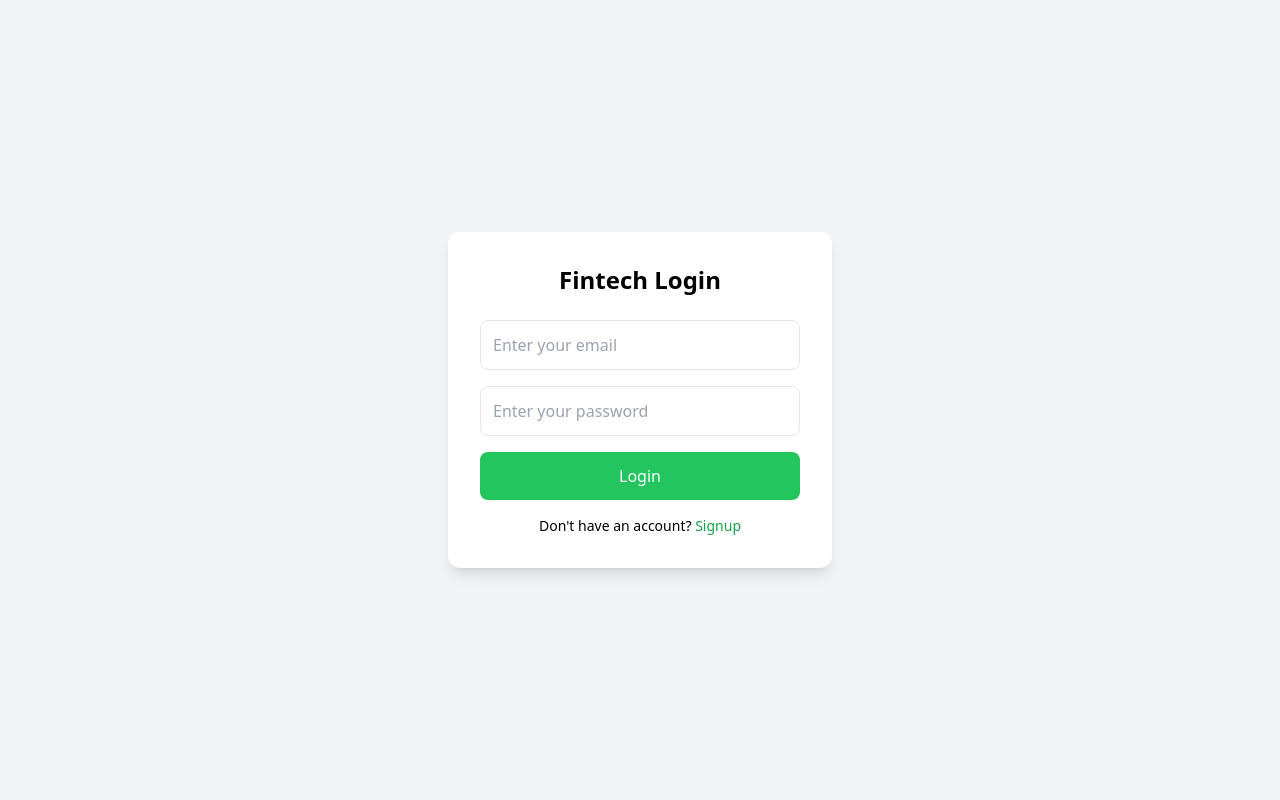
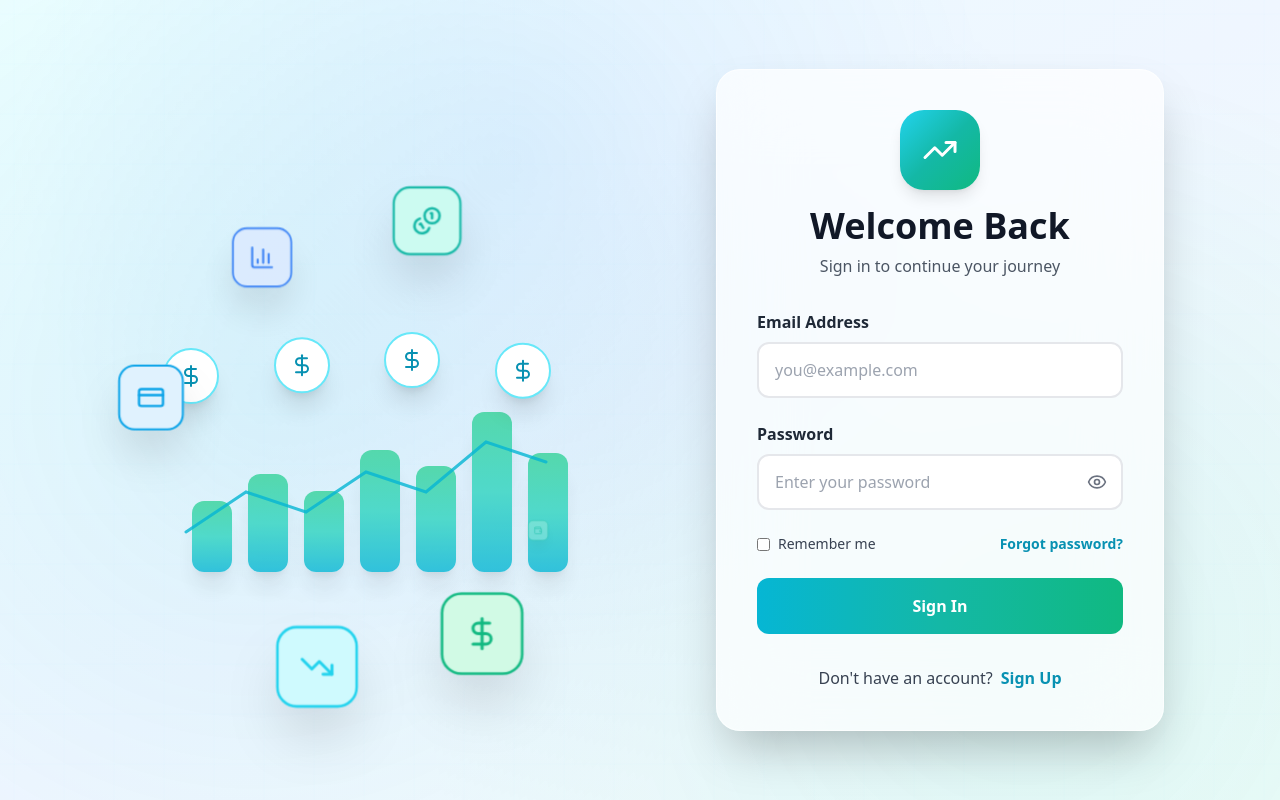
Before and after one commit to pawarprathmesh2025/Fintech-Ai-Platform, a React app in the folder Frontend/: page / in a window 1280 px wide. Built offline with nearby package versions, Linux system fonts and the light colour scheme; the HTML template or start-up script is replaced by a standard one.

Commit message:
added log in page

```diff
--- a/Frontend/package.json
+++ b/Frontend/package.json
@@ -11,6 +11,8 @@
   },
   "dependencies": {
     "axios": "^1.13.6",
+    "lucide-react": "^0.577.0",
+    "motion": "^12.36.0",
     "react": "^19.2.0",
     "react-dom": "^19.2.0",
     "react-router-dom": "^7.13.1",
@@ -27,7 +29,7 @@
     "eslint-plugin-react-refresh": "^0.4.24",
     "globals": "^16.5.0",
     "postcss": "^8.5.8",
-    "tailwindcss": "^3.4.4",
+    "tailwindcss": "^3.4.19",
     "vite": "^7.3.1"
   }
 }
--- /dev/null
+++ b/Frontend/src/components/AnimatedBackground.jsx
@@ -0,0 +1,36 @@
+import { motion } from "framer-motion";
+
+export default function AnimatedBackground() {
+  return (
+    <div className="absolute inset-0">
+
+      <div className="absolute inset-0 opacity-30">
+
+        <div
+          className="absolute top-0 left-0 w-full h-full"
+          style={{
+            backgroundImage: `
+            radial-gradient(circle at 20% 50%, rgba(6,182,212,0.3) 0%, transparent 50%),
+            radial-gradient(circle at 80% 80%, rgba(20,184,166,0.3) 0%, transparent 50%),
+            radial-gradient(circle at 40% 20%, rgba(59,130,246,0.3) 0%, transparent 50%)
+            `
+          }}
+        />
+
+      </div>
+
+      <motion.div
+        className="absolute inset-0 opacity-10"
+        animate={{ backgroundPosition: ['0px 0px','50px 50px'] }}
+        transition={{ duration:20, repeat:Infinity, ease:"linear" }}
+        style={{
+          backgroundImage:
+          `linear-gradient(rgba(6,182,212,0.15) 1px, transparent 1px),
+           linear-gradient(90deg, rgba(6,182,212,0.15) 1px, transparent 1px)`,
+          backgroundSize:'50px 50px'
+        }}
+      />
+
+    </div>
+  );
+}
--- /dev/null
+++ b/Frontend/src/components/FloatingIcons.jsx
@@ -0,0 +1,157 @@
+import { motion } from "framer-motion";
+import {
+  DollarSign,
+  TrendingUp,
+  PieChart,
+  BarChart3,
+  Wallet,
+  CreditCard,
+  Coins,
+  TrendingDown
+} from "lucide-react";
+
+export default function FloatingIcons(){
+
+const floatingIcons = [
+{ Icon: DollarSign, delay:0, duration:4, x:20, y:30, color:"#10B981", bg:"#D1FAE5" },
+{ Icon: TrendingUp, delay:0.5, duration:5, x:-30, y:40, color:"#06B6D4", bg:"#CFFAFE" },
+{ Icon: PieChart, delay:1, duration:4.5, x:40, y:-20, color:"#14B8A6", bg:"#CCFBF1" },
+{ Icon: BarChart3, delay:1.5, duration:5.5, x:-20, y:-30, color:"#3B82F6", bg:"#DBEAFE" },
+{ Icon: Wallet, delay:2, duration:4, x:30, y:20, color:"#10B981", bg:"#D1FAE5" },
+{ Icon: CreditCard, delay:2.5, duration:5, x:-40, y:-10, color:"#0EA5E9", bg:"#E0F2FE" },
+{ Icon: Coins, delay:3, duration:4.5, x:10, y:-40, color:"#14B8A6", bg:"#CCFBF1" },
+{ Icon: TrendingDown, delay:3.5, duration:5, x:-10, y:35, color:"#22D3EE", bg:"#CFFAFE" },
+];
+
+const bars = [80,120,100,140,110,160,130];
+
+const coins = [
+{ left:"18%", delay:0 },
+{ left:"38%", delay:1 },
+{ left:"58%", delay:2 },
+{ left:"78%", delay:3 }
+];
+
+return (
+
+<motion.div
+className="hidden lg:flex items-center justify-center relative"
+initial={{opacity:0,x:-50}}
+animate={{opacity:1,x:0}}
+transition={{duration:0.8}}
+>
+
+<div className="relative w-full h-[600px]">
+
+{/* BAR GRAPH */}
+
+{/* INTERACTIVE BAR GRAPH */}
+
+<div className="absolute bottom-32 left-32 flex items-end gap-4 opacity-80">
+
+{bars.map((height,index)=>(
+<motion.div
+key={index}
+initial={{height:0}}
+animate={{
+height:[height*0.6,height,height*0.8,height],
+}}
+transition={{
+duration:3,
+delay:index*0.3,
+repeat:Infinity,
+ease:"easeInOut"
+}}
+whileHover={{
+scale:1.15
+}}
+className="w-10 rounded-xl bg-gradient-to-t from-cyan-500 via-teal-400 to-emerald-400 shadow-xl"
+/>
+))}
+
+</div>
+
+
+{/* LINE GRAPH */}
+
+<svg
+width="420"
+height="220"
+viewBox="0 0 420 220"
+className="absolute bottom-32 left-28 opacity-80"
+>
+
+<motion.path
+d="M10 180 L70 140 L130 160 L190 120 L250 140 L310 90 L370 110"
+fill="transparent"
+stroke="#06b6d4"
+strokeWidth="3"
+strokeLinecap="round"
+initial={{pathLength:0}}
+animate={{pathLength:1}}
+transition={{duration:2}}
+/>
+
+</svg>
+
+
+{/* 4 DOLLAR CIRCLES */}
+
+{coins.map((coin,index)=>(
+<motion.div
+key={index}
+className="absolute"
+style={{left:coin.left, top:"40%"}}
+animate={{y:[-10,10,-10]}}
+transition={{
+duration:4,
+delay:coin.delay,
+repeat:Infinity
+}}
+>
+
+<div className="w-14 h-14 rounded-full bg-white shadow-xl border-2 border-cyan-300 flex items-center justify-center">
+
+<DollarSign size={24} className="text-cyan-600"/>
+
+</div>
+
+</motion.div>
+))}
+
+
+{/* ORIGINAL FLOATING ICONS */}
+
+{floatingIcons.map((item,index)=>(
+<motion.div
+key={index}
+className="absolute"
+style={{left:`${50+item.x}%`,top:`${50+item.y}%`}}
+initial={{opacity:0,scale:0}}
+animate={{opacity:[0,1,1,0],scale:[0,1.3,1,0],y:[-30,30,-30]}}
+transition={{
+duration:item.duration,
+delay:item.delay,
+repeat:Infinity,
+ease:"easeInOut"
+}}
+>
+
+<div
+className="w-16 h-16 rounded-2xl flex items-center justify-center backdrop-blur-xl shadow-2xl border-2"
+style={{backgroundColor:item.bg,borderColor:item.color}}
+>
+
+<item.Icon size={28} style={{color:item.color}}/>
+
+</div>
+
+</motion.div>
+))}
+
+</div>
+
+</motion.div>
+
+);
+}
--- /dev/null
+++ b/Frontend/src/components/LoginForm.jsx
@@ -0,0 +1,161 @@
+import { useState } from "react";
+import { motion } from "framer-motion";
+import { useNavigate } from "react-router";
+import { Eye, EyeOff, TrendingUp } from "lucide-react";
+
+export default function LoginForm() {
+
+const navigate = useNavigate();
+
+const [showPassword, setShowPassword] = useState(false);
+const [email, setEmail] = useState("");
+const [password, setPassword] = useState("");
+
+const handleLogin = (e) => {
+e.preventDefault();
+navigate("/app");
+};
+
+return (
+
+<motion.div
+className="flex items-center justify-center"
+initial={{ opacity: 0, x: 50 }}
+animate={{ opacity: 1, x: 0 }}
+transition={{ duration: 0.8 }}
+>
+
+<div className="w-full max-w-md">
+
+<motion.div
+className="bg-white/70 backdrop-blur-2xl border border-white/60 rounded-3xl p-10 shadow-2xl"
+initial={{ scale: 0.9, opacity: 0, y: 20 }}
+animate={{ scale: 1, opacity: 1, y: 0 }}
+transition={{ duration: 0.6, delay: 0.2 }}
+>
+
+{/* Header */}
+
+<div className="text-center mb-8">
+
+<div className="inline-flex items-center justify-center w-20 h-20 bg-gradient-to-br from-cyan-400 via-teal-500 to-emerald-500 rounded-3xl mb-4 shadow-lg">
+
+<TrendingUp size={36} className="text-white"/>
+
+</div>
+
+<h1 className="text-4xl font-bold text-gray-900 mb-2">
+Welcome Back
+</h1>
+
+<p className="text-gray-600">
+Sign in to continue your journey
+</p>
+
+</div>
+
+{/* Form */}
+
+<form onSubmit={handleLogin} className="space-y-6">
+
+<div>
+
+<label className="text-gray-800 font-semibold block mb-2">
+Email Address
+</label>
+
+<input
+type="email"
+placeholder="you@example.com"
+value={email}
+onChange={(e)=>setEmail(e.target.value)}
+className="w-full h-14 border-2 border-gray-200 rounded-xl px-4 focus:border-cyan-400 focus:ring-4 focus:ring-cyan-100 outline-none"
+required
+/>
+
+</div>
+
+<div>
+
+<label className="text-gray-800 font-semibold block mb-2">
+Password
+</label>
+
+<div className="relative">
+
+<input
+type={showPassword ? "text" : "password"}
+placeholder="Enter your password"
+value={password}
+onChange={(e)=>setPassword(e.target.value)}
+className="w-full h-14 border-2 border-gray-200 rounded-xl px-4 pr-12 focus:border-cyan-400 focus:ring-4 focus:ring-cyan-100 outline-none"
+required
+/>
+
+<button
+type="button"
+onClick={()=>setShowPassword(!showPassword)}
+className="absolute right-4 top-1/2 -translate-y-1/2 text-gray-500"
+>
+
+{showPassword ? <EyeOff size={20}/> : <Eye size={20}/>}
+
+</button>
+
+</div>
+
+</div>
+
+<div className="flex justify-between text-sm">
+
+<label className="flex items-center text-gray-700">
+
+<input type="checkbox" className="mr-2 accent-cyan-500"/>
+
+Remember me
+
+</label>
+
+<a href="#" className="text-cyan-600 font-semibold">
+Forgot password?
+</a>
+
+</div>
+
+<button
+type="submit"
+className="w-full h-14 rounded-xl text-white font-semibold bg-gradient-to-r from-cyan-500 via-teal-500 to-emerald-500 hover:from-cyan-600 hover:to-emerald-600"
+>
+
+Sign In
+
+</button>
+
+</form>
+
+{/* Signup */}
+
+<p className="text-center mt-8 text-gray-700">
+
+Don't have an account?
+
+<button
+onClick={()=>navigate("/signup")}
+className="ml-2 text-cyan-600 font-bold"
+>
+
+Sign Up
+
+</button>
+
+</p>
+
+</motion.div>
+
+</div>
+
+</motion.div>
+
+);
+
+}
--- a/Frontend/src/pages/Login.jsx
+++ b/Frontend/src/pages/Login.jsx
@@ -1,75 +1,21 @@
-import { useState } from "react";
-import { Link } from "react-router-dom";
+import AnimatedBackground from "../components/AnimatedBackground";
+import FloatingIcons from "../components/FloatingIcons";
+import LoginForm from "../components/LoginForm";
 
-function Login() {
+export default function LoginScreen() {
+  return (
+    <div className="min-h-screen bg-gradient-to-br from-cyan-50 via-blue-50 to-teal-50 flex items-center justify-center p-4 overflow-hidden relative">
 
-  const [email, setEmail] = useState("");
-  const [password, setPassword] = useState("");
+      <AnimatedBackground />
 
-  const handleSubmit = (e) => {
-    e.preventDefault();
+      <div className="w-full max-w-6xl grid grid-cols-1 lg:grid-cols-2 gap-12 relative z-10">
 
-    console.log("Login Data:", {
-      email,
-      password
-    });
+        <FloatingIcons />
 
-    // Later we will connect this to backend API
-  };
-
-  return (
-    <div className="min-h-screen flex items-center justify-center bg-gray-100">
-
-      <div className="bg-white p-8 rounded-xl shadow-lg w-96">
-
-        <h2 className="text-2xl font-bold mb-6 text-center">
-          Fintech Login
-        </h2>
-
-        <form onSubmit={handleSubmit} className="flex flex-col gap-4">
-
-          {/* Email */}
-          <input
-            type="email"
-            placeholder="Enter your email"
-            className="border p-3 rounded-lg"
-            value={email}
-            onChange={(e) => setEmail(e.target.value)}
-            required
-          />
-
-          {/* Password */}
-          <input
-            type="password"
-            placeholder="Enter your password"
-            className="border p-3 rounded-lg"
-            value={password}
-            onChange={(e) => setPassword(e.target.value)}
-            required
-          />
-
-          {/* Login Button */}
-          <button
-            type="submit"
-            className="bg-green-500 text-white p-3 rounded-lg hover:bg-green-600"
-          >
-            Login
-          </button>
-
-        </form>
-
-        {/* Signup Link */}
-        <p className="text-center mt-4 text-sm">
-          Don't have an account?{" "}
-          <Link to="/signup" className="text-green-600 font-medium">
-            Signup
-          </Link>
-        </p>
+        <LoginForm />
 
       </div>
 
     </div>
   );
 }
-
-export default Login;
```
Also changed, not shown: 2 other files (tests, documents, lock files or other folders).
